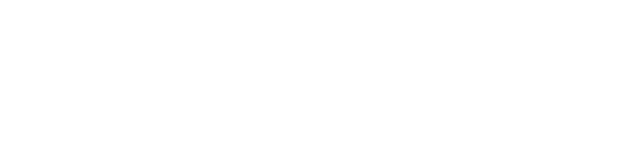
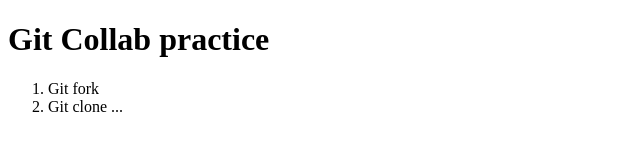
Before and after one commit to Breens-Mbaka/GitCollab, a plain HTML site: page index.html in a window 1280 px wide. Shown: the whole page, without its empty margins (0-640 px from the left). Drawn offline with Linux system fonts and the light colour scheme.

Commit message:
Add h1 and ordered list

```diff
--- a/index.html
+++ b/index.html
@@ -7,6 +7,10 @@
     <link rel="stylesheet" href="master.css">
 </head>
 <body>
-
+  <h1>Git Collab practice</h1>
+  <ol>
+    <li>Git fork</li>
+    <li>Git clone ...</li>
+  </ol>
 </body>
 </html>
```
